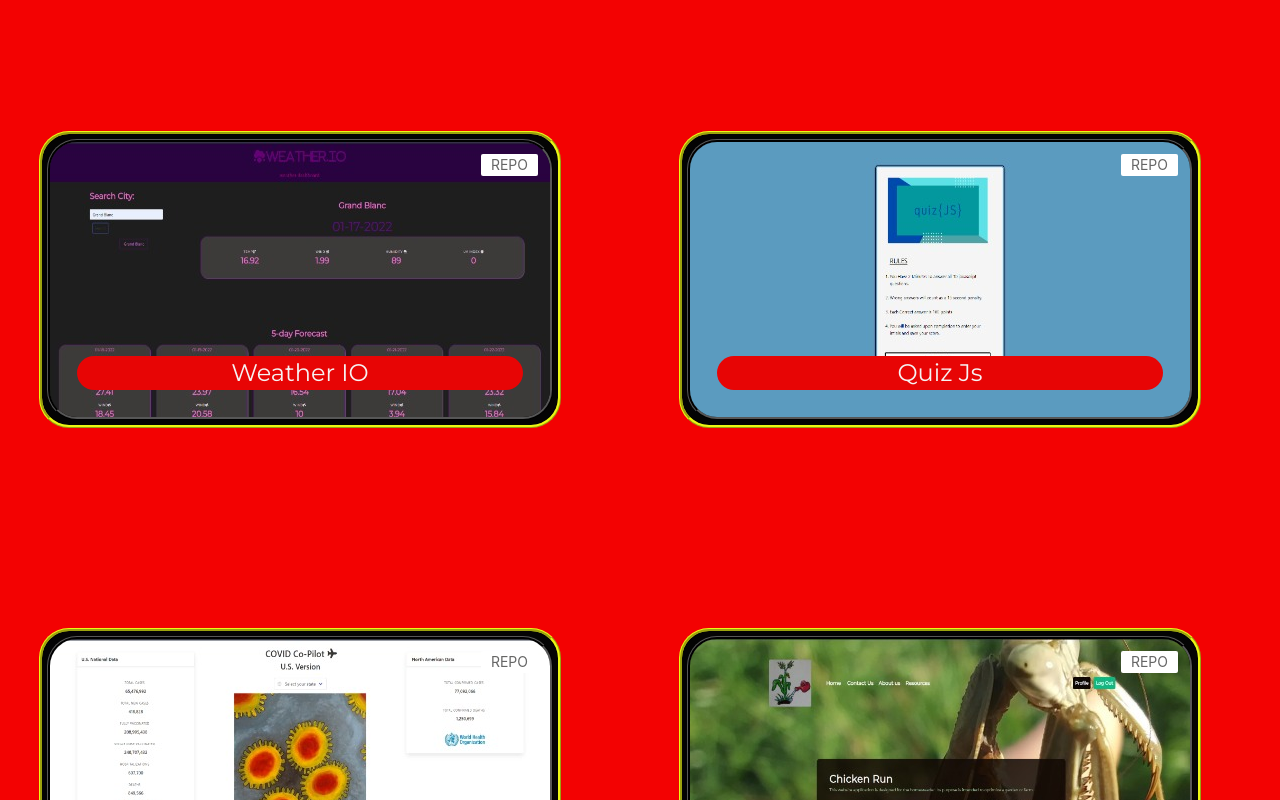
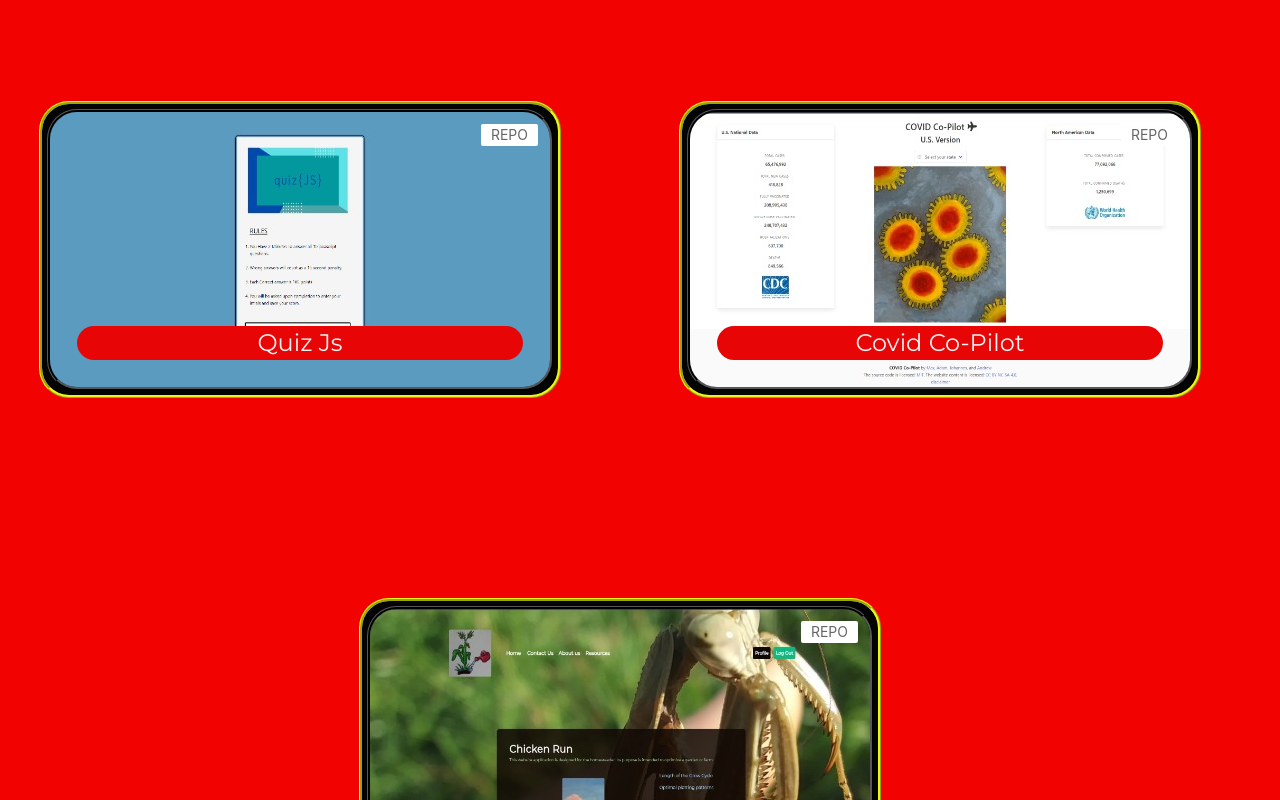
Before and after one commit to AdamHale88/adam-hale.com, a React (Create React App) app: page /Project in a window 1280 px wide. Shown: the part 580-1380 px from the top of the page. Built offline with nearby package versions, Linux system fonts and the light colour scheme; a web font is replaced by a local one.

Commit message:
fix some bugs keeping build from processing

```diff
--- a/src/components/centralHero.js
+++ b/src/components/centralHero.js
@@ -1,5 +1,5 @@
 import ContactButtons from './contactButtons'
-import ContactForm from './contactForm';
+// import ContactForm from './contactForm';
 
 const CentralHero = () => {
     return (
--- a/src/components/navButtons.js
+++ b/src/components/navButtons.js
@@ -6,12 +6,11 @@ const BottomNavButtons = () => {
         <>
             <nav
                 className="uk-flex uk-flex-direction-column uk-justify-content-center uk-align-center uk-margin-remove">
-                <ul className="uk-iconnav uk-iconnav-horizontal uk-flex uk-flex-direction-row uk-align-center ">
+                <ul className="uk-iconnav uk-iconnav-horizontal uk-flex uk-flex-direction-row uk-align-center uk-margin-remove ">
                     <Link to="/resume">
                         <a
                             className="uk-button uk-icon"
-                            target="_blank"
-                            rel="noreferrer"
+
 
                         >
                             Resume
@@ -22,8 +21,7 @@ const BottomNavButtons = () => {
                     <Link to="/project">
                         <a
                             className="uk-button uk-icon"
-                            target="_blank"
-                            rel="noreferrer"
+
                         >
                             Projects
                             🍩
@@ -33,8 +31,7 @@ const BottomNavButtons = () => {
                     <Link to="/">
                         <a
                             className="uk-button uk-icon"
-                            target="_blank"
-                            rel="noreferrer"
+
                         >
                             Home
                             🍩
--- a/src/index.js
+++ b/src/index.js
@@ -4,8 +4,6 @@ import './index.css';
 import App from './App';
 
 ReactDOM.render(
-    <React.StrictMode>
-        <App/>
-    </React.StrictMode>,
+        <App/>,
     document.getElementById('root')
 );
--- a/src/projects.json
+++ b/src/projects.json
@@ -13,14 +13,6 @@
     "image": "images/stickyiomain.jpeg",
     "alt": "sticky io",
     "repo": "https://github.com/AdamHale88/sticky_io",
-    "readme": "blank"
-  },
-  {
-    "title": "Weather IO",
-    "url": "https://weatheriodashboard.netlify.app/",
-    "image": "images/main.jpeg",
-    "alt": "weather io",
-    "repo": "https://github.com/AdamHale88/weather_io",
     "readme": "blank"
   },
   {
```
Also changed, not shown: public/manifest.json.
